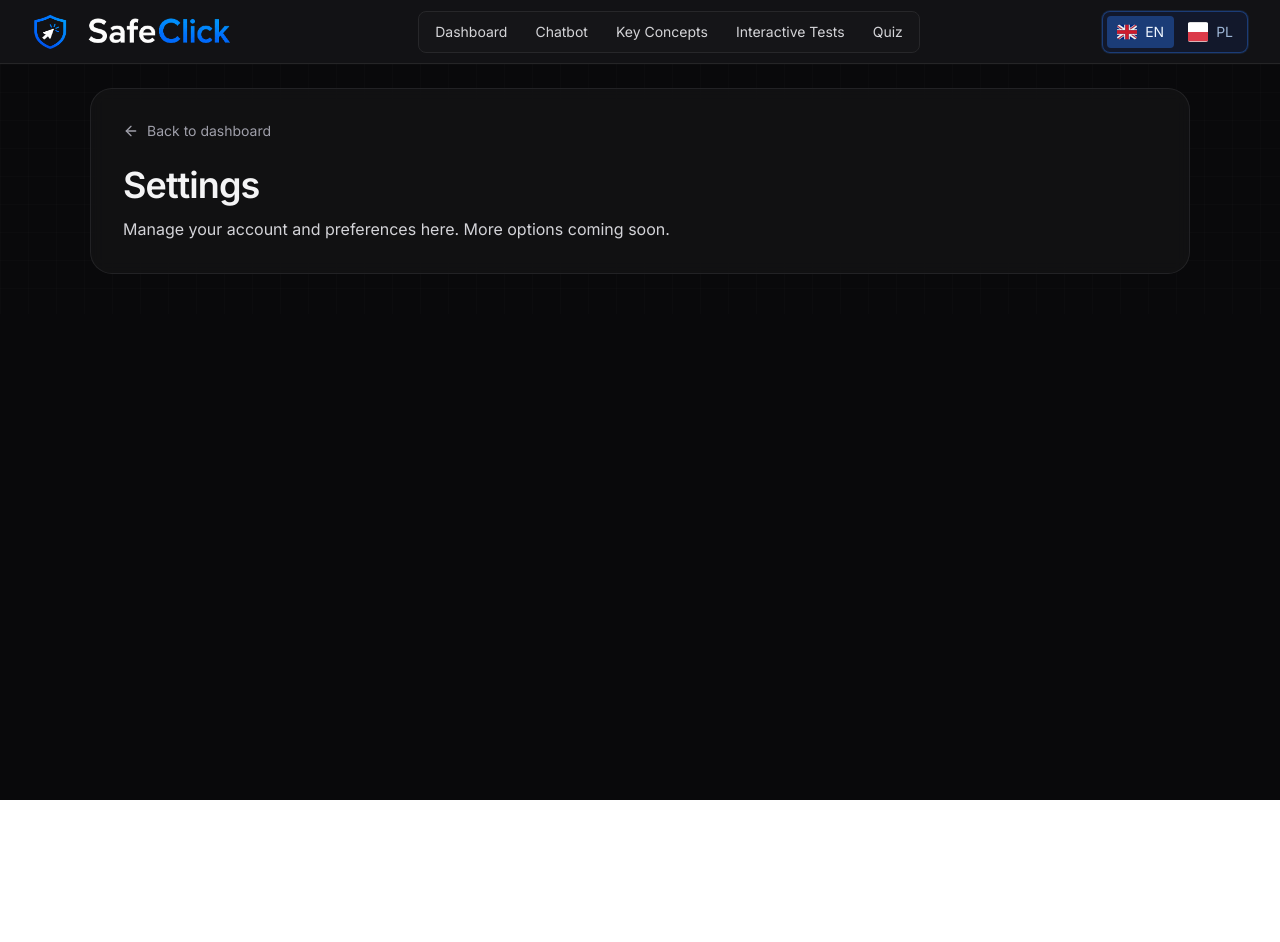
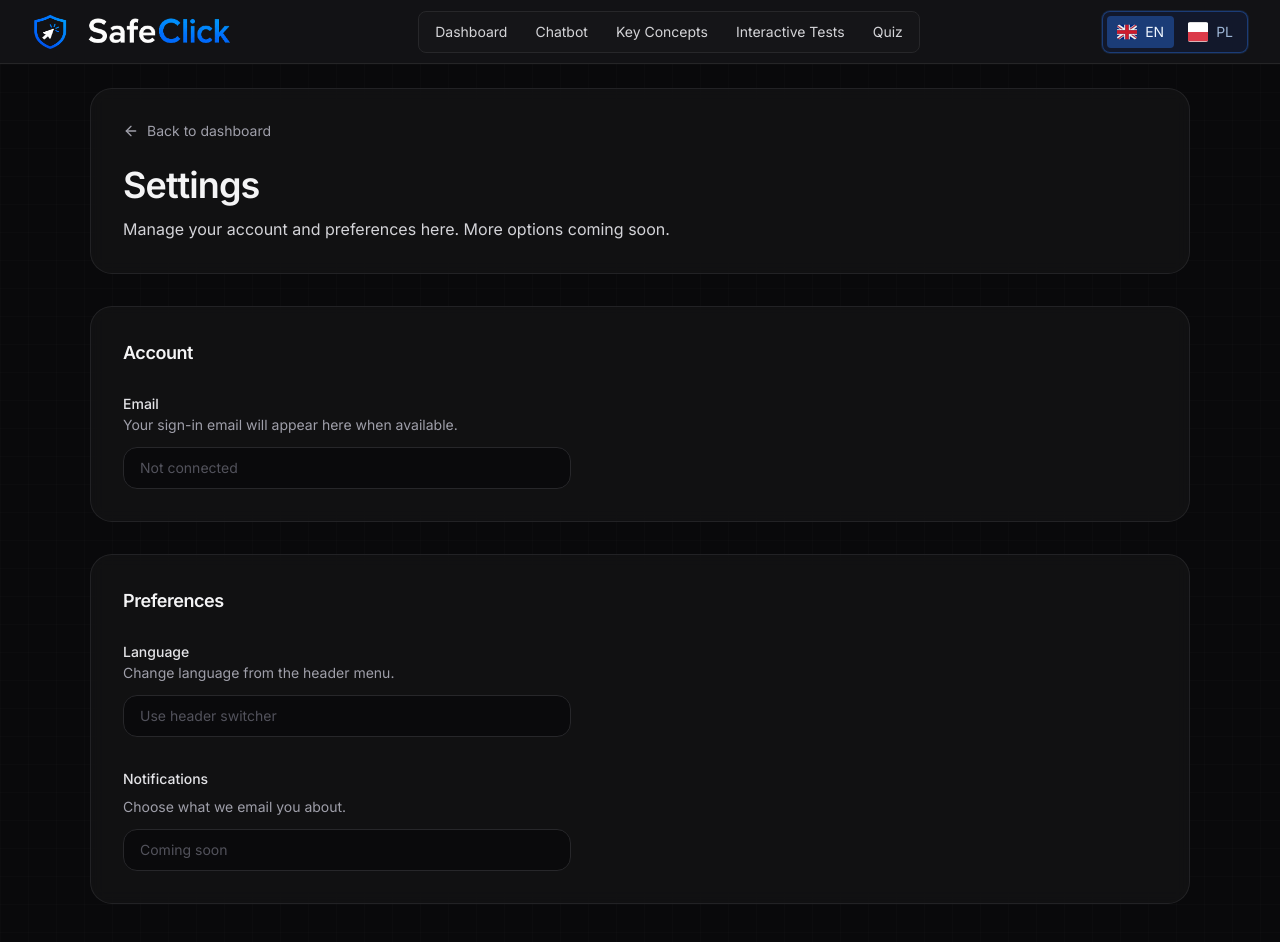
Before and after one commit to FalconDevX/kosciuszkon-frontend, a Next.js app: page /en/settings in a window 1280 px wide. Before the commit the page ends 800 px from the top, so only its background shows below. Built offline with nearby package versions, Linux system fonts and the light colour scheme; no server answers.

Commit message:
Settings

```diff
--- a/app/components/settings/SettingsPage.tsx
+++ b/app/components/settings/SettingsPage.tsx
@@ -39,6 +39,64 @@ export function SettingsPage({ locale, dictionary }: Props) {
             <h1 className="text-3xl font-semibold tracking-tight md:text-4xl">{s.title}</h1>
             <p className="mt-3 max-w-2xl text-zinc-300">{s.subtitle}</p>
           </motion.div>
+
+          <motion.div
+            initial={{ opacity: 0, y: 12 }}
+            animate={{ opacity: 1, y: 0 }}
+            transition={{ delay: 0.05 }}
+            className="rounded-3xl border border-zinc-800/80 bg-zinc-900/55 p-6 backdrop-blur md:p-8"
+          >
+            <h2 className="text-lg font-semibold tracking-tight text-zinc-100">{s.accountSectionTitle}</h2>
+            <div className="mt-6 space-y-2">
+              <label htmlFor="settings-email" className="text-sm font-medium text-zinc-200">
+                {s.accountEmailLabel}
+              </label>
+              <p className="text-sm text-zinc-400">{s.accountEmailHint}</p>
+              <input
+                id="settings-email"
+                type="email"
+                readOnly
+                disabled
+                placeholder={s.accountEmailInputPlaceholder}
+                className="mt-1 w-full max-w-md rounded-xl border border-zinc-800 bg-zinc-950/80 px-4 py-2.5 text-sm text-zinc-400 placeholder:text-zinc-600 disabled:cursor-not-allowed"
+              />
+            </div>
+          </motion.div>
+
+          <motion.div
+            initial={{ opacity: 0, y: 12 }}
+            animate={{ opacity: 1, y: 0 }}
+            transition={{ delay: 0.1 }}
+            className="rounded-3xl border border-zinc-800/80 bg-zinc-900/55 p-6 backdrop-blur md:p-8"
+          >
+            <h2 className="text-lg font-semibold tracking-tight text-zinc-100">{s.preferencesSectionTitle}</h2>
+            <div className="mt-6 space-y-8">
+              <div className="space-y-2">
+                <label htmlFor="settings-language" className="text-sm font-medium text-zinc-200">
+                  {s.languageSettingLabel}
+                </label>
+                <p className="text-sm text-zinc-400">{s.languageSettingHint}</p>
+                <input
+                  id="settings-language"
+                  readOnly
+                  disabled
+                  placeholder={s.languageSettingPlaceholder}
+                  className="mt-1 w-full max-w-md rounded-xl border border-zinc-800 bg-zinc-950/80 px-4 py-2.5 text-sm text-zinc-400 placeholder:text-zinc-600 disabled:cursor-not-allowed"
+                />
+              </div>
+              <div className="space-y-2">
+                <div className="text-sm font-medium text-zinc-200">{s.notificationsLabel}</div>
+                <p className="text-sm text-zinc-400">{s.notificationsHint}</p>
+                <input
+                  readOnly
+                  disabled
+                  placeholder={s.notificationsPlaceholder}
+                  className="mt-1 w-full max-w-md rounded-xl border border-zinc-800 bg-zinc-950/80 px-4 py-2.5 text-sm text-zinc-400 placeholder:text-zinc-600 disabled:cursor-not-allowed"
+                  aria-label={s.notificationsLabel}
+                />
+              </div>
+            </div>
+          </motion.div>
         </div>
       </section>
     </main>
--- a/messages/en.json
+++ b/messages/en.json
@@ -55,7 +55,18 @@
   "settings": {
     "title": "Settings",
     "subtitle": "Manage your account and preferences here. More options coming soon.",
-    "backToDashboard": "Back to dashboard"
+    "backToDashboard": "Back to dashboard",
+    "accountSectionTitle": "Account",
+    "accountEmailLabel": "Email",
+    "accountEmailHint": "Your sign-in email will appear here when available.",
+    "accountEmailInputPlaceholder": "Not connected",
+    "preferencesSectionTitle": "Preferences",
+    "languageSettingLabel": "Language",
+    "languageSettingHint": "Change language from the header menu.",
+    "languageSettingPlaceholder": "Use header switcher",
+    "notificationsLabel": "Notifications",
+    "notificationsHint": "Choose what we email you about.",
+    "notificationsPlaceholder": "Coming soon"
   },
   "wiki": {
     "pageTitle": "Cybersecurity Wiki",
--- a/messages/pl.json
+++ b/messages/pl.json
@@ -55,7 +55,18 @@
   "settings": {
     "title": "Ustawienia",
     "subtitle": "Zarządzaj kontem i preferencjami. Więcej opcji wkrótce.",
-    "backToDashboard": "Wróć do panelu"
+    "backToDashboard": "Wróć do panelu",
+    "accountSectionTitle": "Konto",
+    "accountEmailLabel": "E-mail",
+    "accountEmailHint": "E-mail logowania pojawi się tutaj, gdy będzie dostępny.",
+    "accountEmailInputPlaceholder": "Brak połączenia",
+    "preferencesSectionTitle": "Preferencje",
+    "languageSettingLabel": "Język",
+    "languageSettingHint": "Zmień język w menu w nagłówku.",
+    "languageSettingPlaceholder": "Przełącznik w nagłówku",
+    "notificationsLabel": "Powiadomienia",
+    "notificationsHint": "Wybierz, na jakie maile chcesz otrzymywać informacje.",
+    "notificationsPlaceholder": "Wkrótce"
   },
   "wiki": {
     "pageTitle": "Wiki cyberbezpieczeństwa",
```
